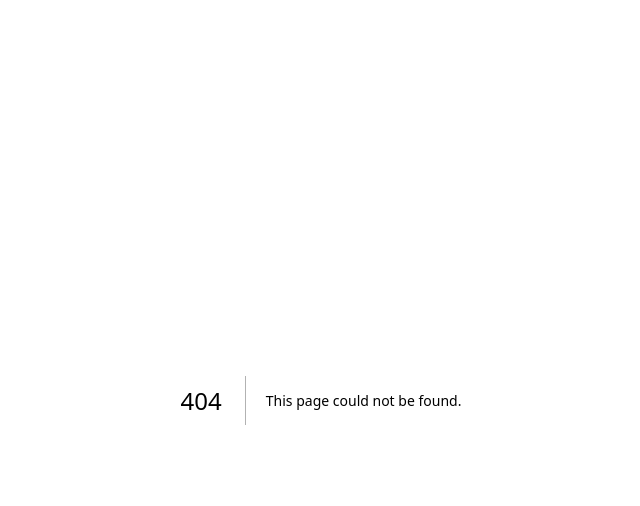
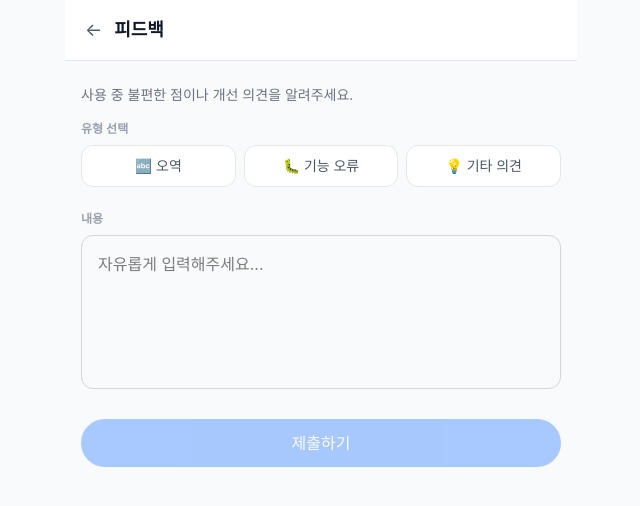
Before and after one commit to dy002kbs/TalkArchive, a Next.js app: page /feedback in a window 1280 px wide. Before the commit this address had no page. Shown: the top 506 px of the page, without its empty margins (319-959 px from the left). Built offline with nearby package versions, Linux system fonts and the light colour scheme; no server answers.

Commit message:
feat: QA 피드백 페이지 추가
- 오역/기능 오류/기타 의견 유형 선택
- Supabase feedback 테이블에 저장
- Header에 QA 버튼 추가

Co-Authored-By: Claude Opus 4.6 (1M context) <noreply@anthropic.com>

```diff
--- /dev/null
+++ b/src/app/feedback/page.tsx
@@ -0,0 +1,108 @@
+"use client";
+
+import { useState } from "react";
+import { useRouter } from "next/navigation";
+import { supabase } from "@/lib/supabase";
+import Header from "@/components/Header";
+
+const TYPES = [
+  { value: "mistranslation", label: "오역", emoji: "🔤" },
+  { value: "bug", label: "기능 오류", emoji: "🐛" },
+  { value: "suggestion", label: "기타 의견", emoji: "💡" },
+];
+
+export default function FeedbackPage() {
+  const router = useRouter();
+  const [type, setType] = useState("");
+  const [content, setContent] = useState("");
+  const [submitting, setSubmitting] = useState(false);
+  const [submitted, setSubmitted] = useState(false);
+
+  const handleSubmit = async () => {
+    if (!type || !content.trim()) return;
+    setSubmitting(true);
+
+    const { error } = await supabase
+      .from("feedback")
+      .insert({ type, content: content.trim() });
+
+    setSubmitting(false);
+
+    if (error) {
+      alert("제출에 실패했습니다. 다시 시도해주세요.");
+      return;
+    }
+
+    setSubmitted(true);
+  };
+
+  if (submitted) {
+    return (
+      <div className="flex flex-col h-full max-w-lg mx-auto bg-gray-50">
+        <Header title="피드백" showBack onBack={() => router.push("/")} />
+        <div className="flex-1 flex flex-col items-center justify-center px-6 gap-4">
+          <p className="text-4xl">🙏</p>
+          <p className="text-lg font-medium text-gray-900">감사합니다!</p>
+          <p className="text-sm text-gray-500 text-center">
+            소중한 피드백이 전달되었습니다.
+          </p>
+          <button
+            onClick={() => router.push("/")}
+            className="mt-4 px-6 py-2.5 rounded-full bg-blue-500 text-white text-sm font-medium active:bg-blue-600 transition-colors"
+          >
+            돌아가기
+          </button>
+        </div>
+      </div>
+    );
+  }
+
+  return (
+    <div className="flex flex-col h-full max-w-lg mx-auto bg-gray-50">
+      <Header title="피드백" showBack onBack={() => router.push("/")} />
+
+      <div className="flex-1 px-4 pt-6">
+        <p className="text-sm text-gray-500 mb-4">
+          사용 중 불편한 점이나 개선 의견을 알려주세요.
+        </p>
+
+        {/* 유형 선택 */}
+        <p className="text-xs font-semibold text-gray-400 mb-2">유형 선택</p>
+        <div className="flex gap-2 mb-6">
+          {TYPES.map((t) => (
+            <button
+              key={t.value}
+              onClick={() => setType(t.value)}
+              className={`flex-1 py-2.5 rounded-xl text-sm font-medium transition-colors border ${
+                type === t.value
+                  ? "bg-blue-50 border-blue-300 text-blue-700"
+                  : "bg-white border-gray-200 text-gray-600 active:bg-gray-50"
+              }`}
+            >
+              {t.emoji} {t.label}
+            </button>
+          ))}
+        </div>
+
+        {/* 내용 입력 */}
+        <p className="text-xs font-semibold text-gray-400 mb-2">내용</p>
+        <textarea
+          value={content}
+          onChange={(e) => setContent(e.target.value)}
+          placeholder="자유롭게 입력해주세요..."
+          rows={5}
+          className="w-full p-4 rounded-xl border border-gray-300 text-base resize-none focus:outline-none focus:border-blue-500 focus:ring-1 focus:ring-blue-500"
+        />
+
+        {/* 제출 */}
+        <button
+          onClick={handleSubmit}
+          disabled={!type || !content.trim() || submitting}
+          className="w-full mt-6 py-3 rounded-full bg-blue-500 text-white text-base font-medium disabled:opacity-40 active:bg-blue-600 transition-colors"
+        >
+          {submitting ? "제출 중..." : "제출하기"}
+        </button>
+      </div>
+    </div>
+  );
+}
--- a/src/components/Header.tsx
+++ b/src/components/Header.tsx
@@ -50,6 +50,12 @@ export default function Header({
           >
             학습
           </Link>
+          <Link
+            href="/feedback"
+            className="px-3 py-1.5 text-sm font-medium text-orange-600 bg-orange-50 rounded-full active:bg-orange-100 transition-colors"
+          >
+            QA
+          </Link>
         </div>
       )}
     </header>
```
